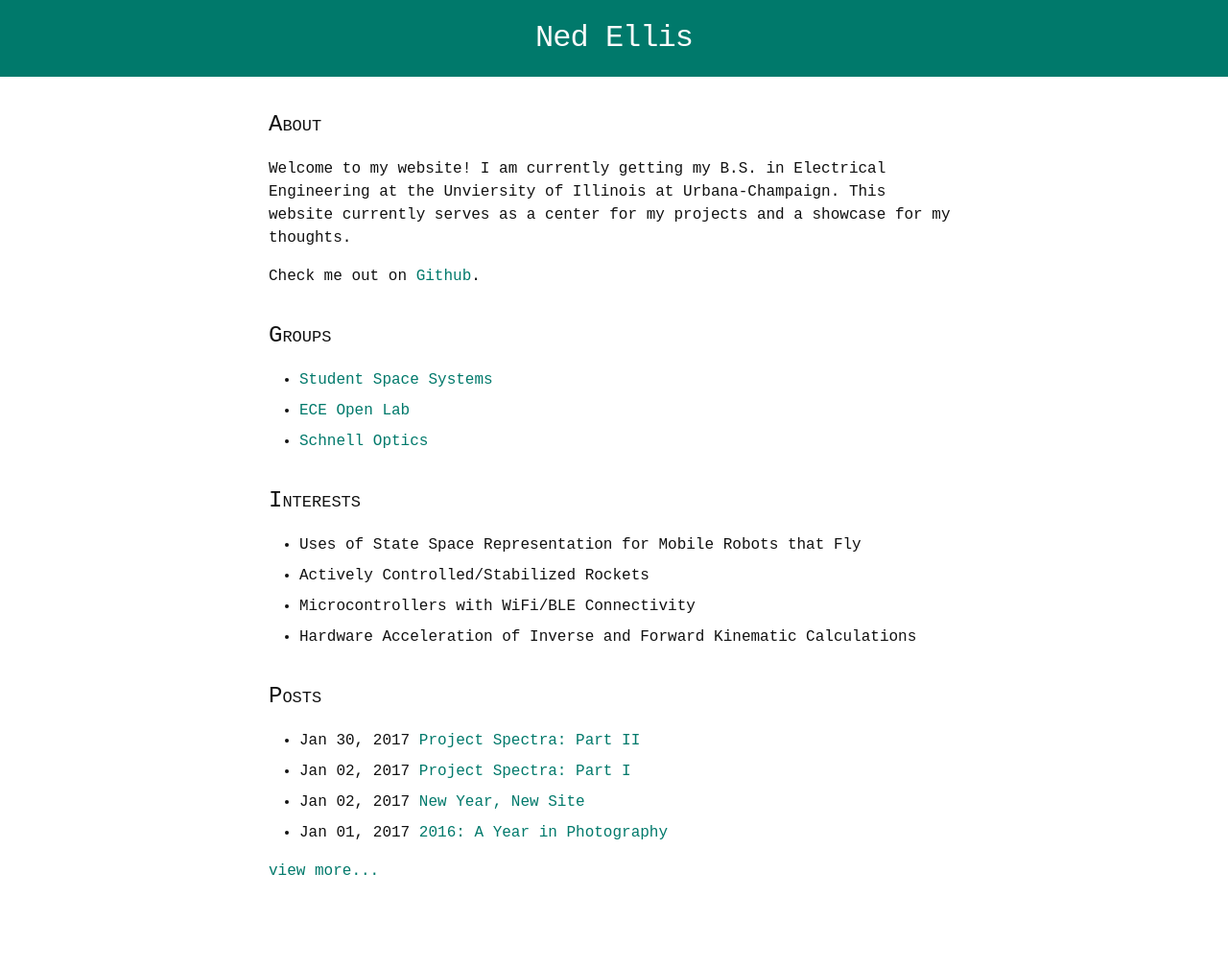
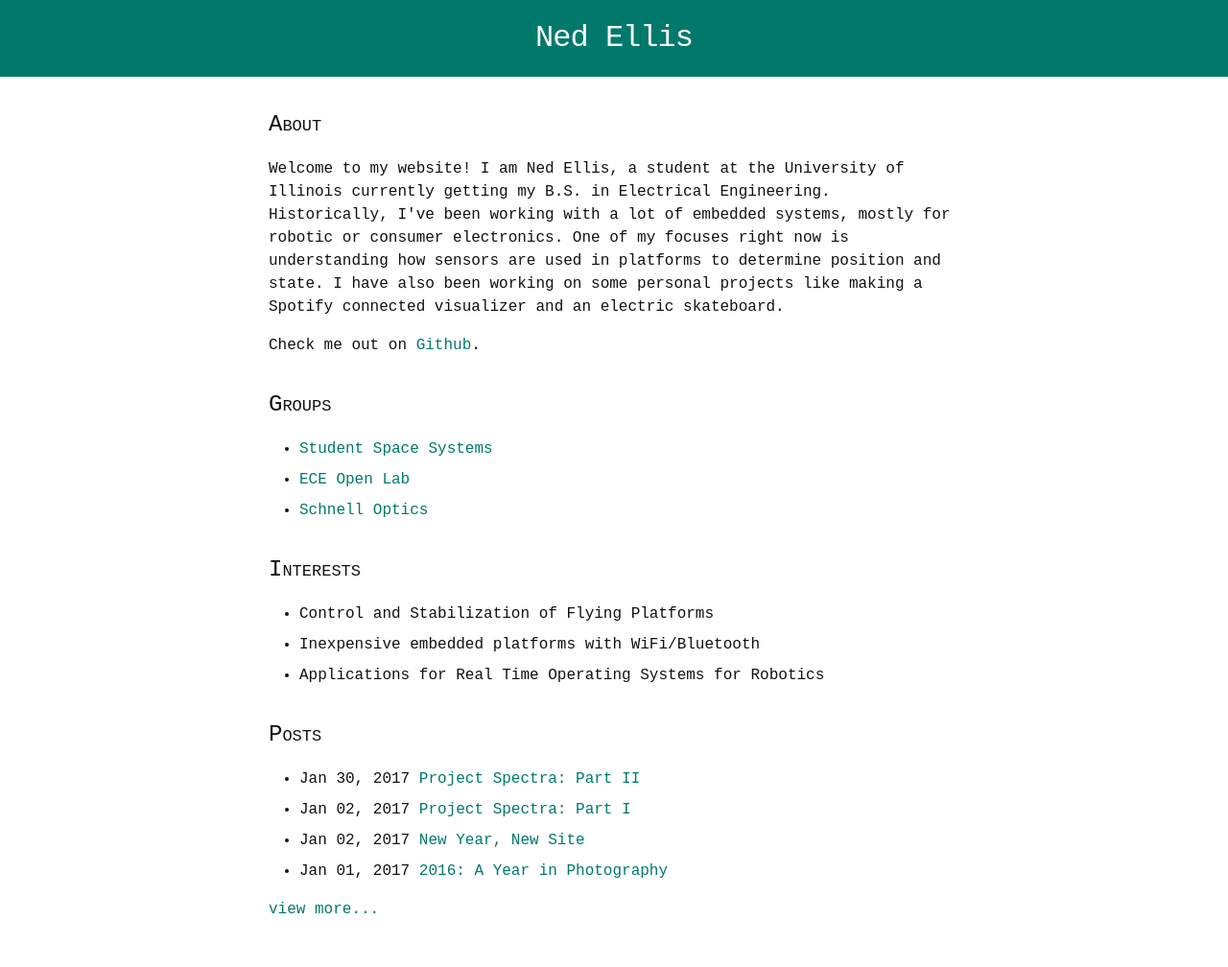
Before and after one commit to epellis/epellis.github.io, a Jekyll site: the page built from index.html, in a window 1280 px wide. Shown: the whole page at 96% size. Built offline with Jekyll 4.4.1, drawn with Linux system fonts in a browser that asks for light colours; some web fonts are replaced; before the commit the page ends 968 px from its top, so only the background shows below that.

Commit message:
added some new text and a font

```diff
--- a/css/main.scss
+++ b/css/main.scss
@@ -5,7 +5,7 @@
 
 
 // Our variables
-$base-font-family: "Droid Sans", "Courier New", "Helvetica Neue", Helvetica, FangSong, STFangsong, sans-serif;
+$base-font-family: "Poppins", "Courier New", "Helvetica Neue", Helvetica, FangSong, STFangsong, sans-serif;
 $code-font-family: "Courier New", Consolas, monopace, FangSong, STFangsong;
 $base-font-size:   16px;
 $base-font-weight: 400;
--- a/index.html
+++ b/index.html
@@ -4,10 +4,13 @@ layout: default
 <div class="home">
 	<section>
 		<h2 class="smallcap">about</h2>
-		<p>Welcome to my website! I am currently getting my B.S. in Electrical
-		 	 Engineering at the Unviersity of Illinois at Urbana-Champaign.
-			 This website currently serves as a center for my projects and a showcase
-			 for my thoughts.
+		<p>Welcome to my website! I am Ned Ellis, a student at the University of
+			Illinois currently getting my B.S. in Electrical Engineering. Historically,
+			I've been working with a lot of embedded systems, mostly for robotic or
+			consumer electronics. One of my focuses right now is understanding how
+			sensors are used in platforms to determine position and state. I have also
+			been working on some personal projects like making a Spotify connected
+			visualizer and an electric skateboard.
 		</p>
 		<p>Check me out on <a href="https://github.com/epellis">Github</a>.</p>
 	</section>
@@ -31,16 +34,13 @@ layout: default
 	<h2 class="smallcap">interests</h2>
 	<ul class="post-list">
 		<li>
-			Uses of State Space Representation for Mobile Robots that Fly
+			Control and Stabilization of Flying Platforms
 		</li>
 		<li>
-			Actively Controlled/Stabilized Rockets
+			Inexpensive embedded platforms with WiFi/Bluetooth
 		</li>
 		<li>
-			Microcontrollers with WiFi/BLE Connectivity
-		</li>
-		<li>
-			Hardware Acceleration of Inverse and Forward Kinematic Calculations
+			Applications for Real Time Operating Systems for Robotics
 		</li>
 	</ul>
 	</section>
```
